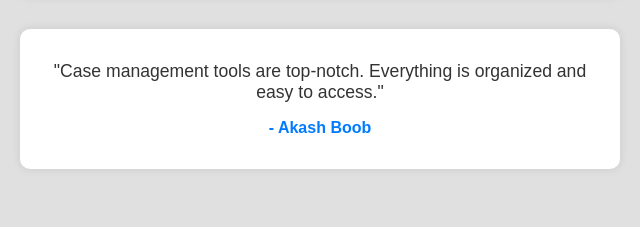
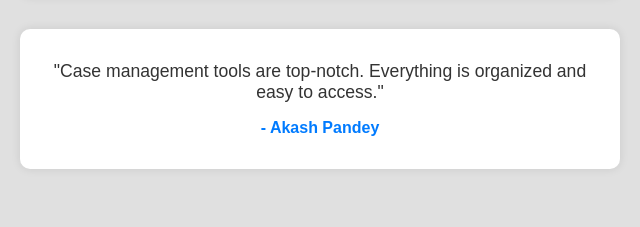
Before and after one commit to anuragtiwari0012/nrdodr, a plain HTML site: page index.html in a window 1280 px wide. Shown: the part 2109-2336 px from the top of the page, 516-1156 px from the left. Drawn offline with Linux system fonts and the light colour scheme.

Commit message:
Update index.html

```diff
--- a/index.html
+++ b/index.html
@@ -85,7 +85,7 @@
                 </div>
                 <div class="testimonial">
                     <p>"Case management tools are top-notch. Everything is organized and easy to access."</p>
-                    <h3>- Akash Boob </h3>
+                    <h3>- Akash Pandey </h3>
                 </div>
             </div>
         </div>
```
